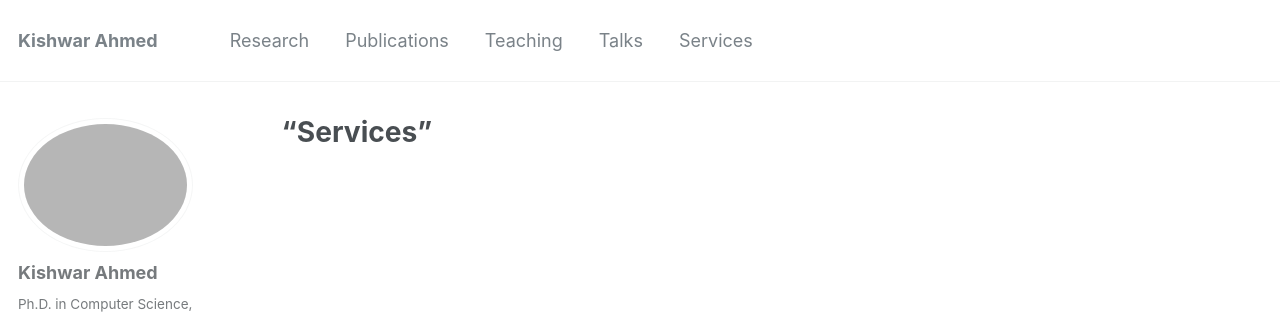
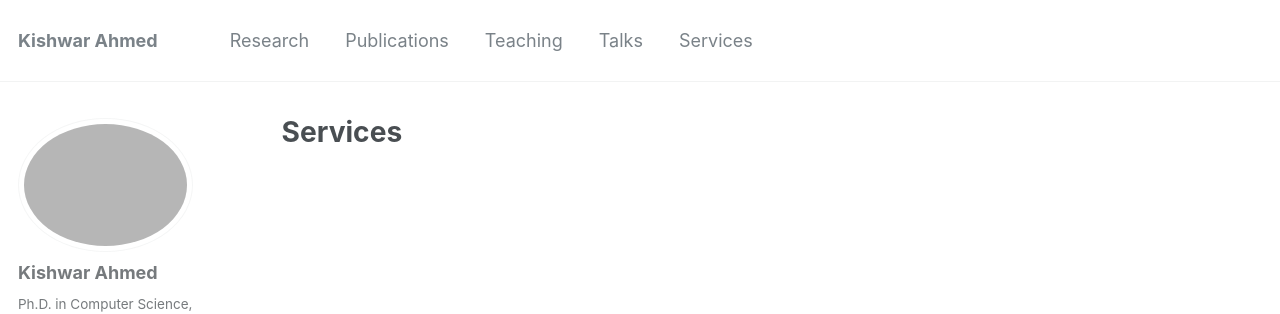
Before and after one commit to kishwarbd/kishwarbd.github.io, a Jekyll site: the page built from _pages/services.md, in a window 1280 px wide. Shown: the top 314 px of the page. Built offline with Jekyll 4.4.1, drawn with Linux system fonts in a browser that asks for light colours; some web fonts are replaced.

Commit message:
more updates.

```diff
--- a/_data/navigation.yml
+++ b/_data/navigation.yml
@@ -1,6 +1,6 @@
 # main links links
 main:
-  - title: Research
+  - title: "Research"
     url: /research/
 
   - title: "Publications"
@@ -12,5 +12,5 @@ main:
   - title: "Talks"
     url: /talks/
 
-  - title: Services
+  - title: "Services"
     url: /services/
--- a/_pages/services.md
+++ b/_pages/services.md
@@ -1,5 +1,5 @@
 ---
-title: “Services”
+title: "Services"
 permalink: /services/
 author_profile: true
 ---
```
Also changed, not shown: _pages/research.md (+1 -1 lines), 3 other files.
